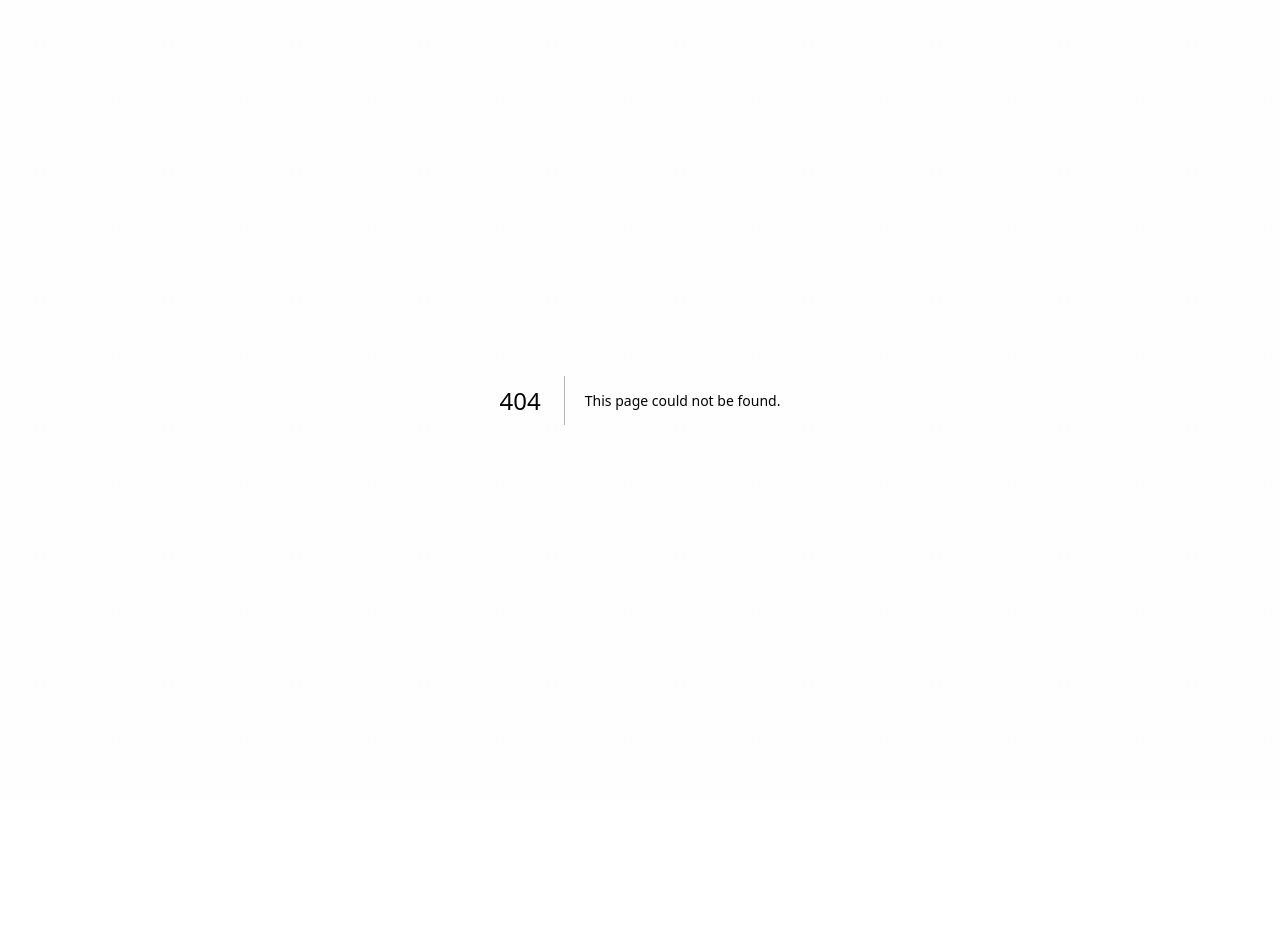
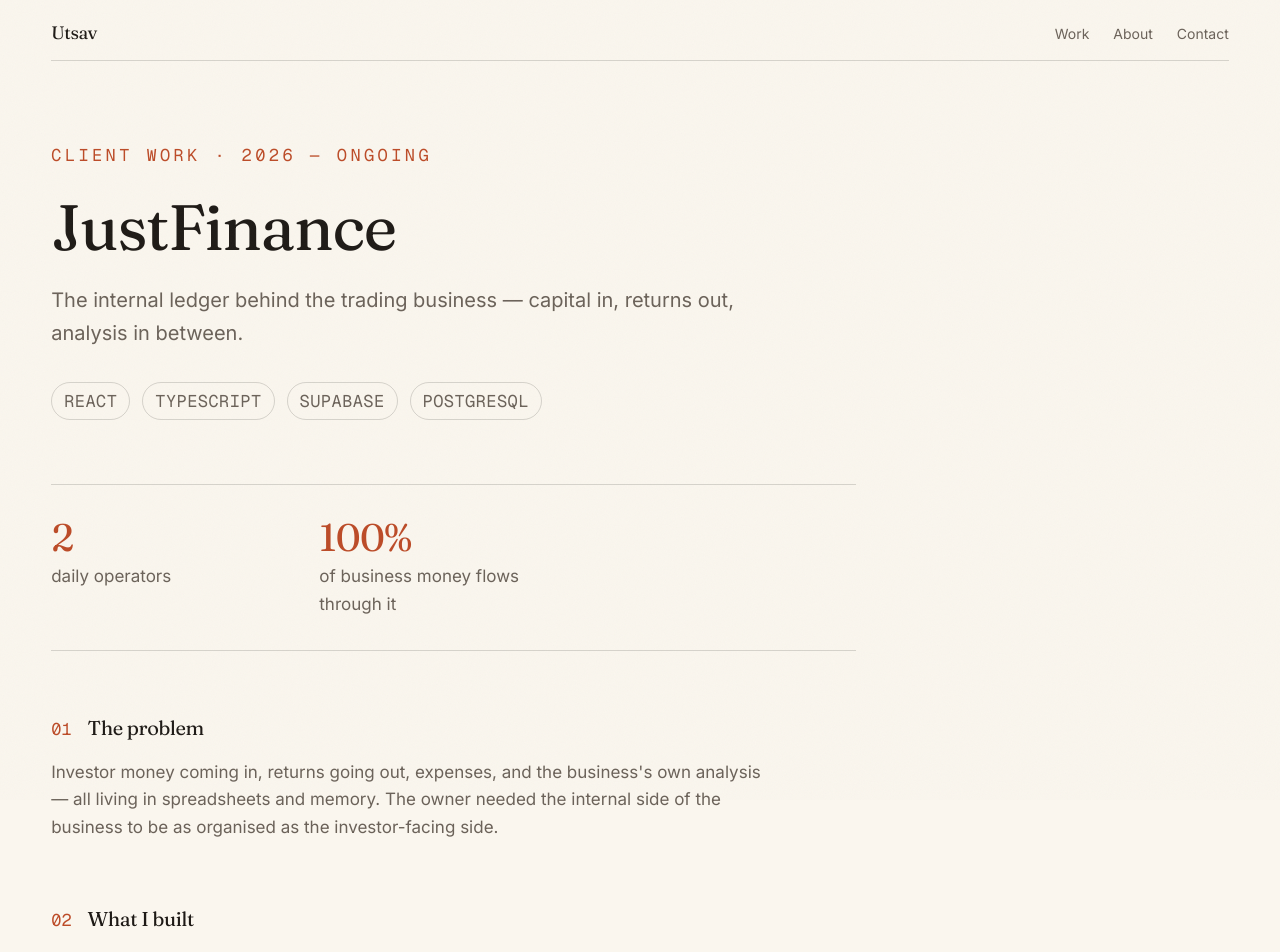
Before and after one commit to justutsav/Personal_Website, a Next.js app: page /work/justfinance in a window 1280 px wide. Before the commit this address had no page. Shown: the top 952 px of the page. Before the commit the page ends 800 px from the top, so only its background shows below. Built offline with nearby package versions, Linux system fonts and the light colour scheme.

Commit message:
feat: case study pages with metrics, story sections, fs-driven screenshot galleries

```diff
--- /dev/null
+++ b/app/work/[slug]/page.tsx
@@ -0,0 +1,165 @@
+import Link from "next/link";
+import { notFound } from "next/navigation";
+import type { Metadata } from "next";
+import { Nav } from "@/components/Nav";
+import { Reveal } from "@/components/Reveal";
+import { CaseGallery } from "@/components/CaseGallery";
+import { projects } from "@/data/projects";
+
+export function generateStaticParams() {
+  return projects.map((p) => ({ slug: p.slug }));
+}
+
+export async function generateMetadata({
+  params,
+}: {
+  params: Promise<{ slug: string }>;
+}): Promise<Metadata> {
+  const { slug } = await params;
+  const project = projects.find((p) => p.slug === slug);
+  if (!project) return {};
+  return {
+    title: `${project.name} — Utsav`,
+    description: project.tagline,
+  };
+}
+
+const storySections = [
+  { key: "problem", label: "The problem" },
+  { key: "build", label: "What I built" },
+  { key: "outcome", label: "The outcome" },
+] as const;
+
+export default async function CaseStudy({
+  params,
+}: {
+  params: Promise<{ slug: string }>;
+}) {
+  const { slug } = await params;
+  const idx = projects.findIndex((p) => p.slug === slug);
+  if (idx === -1) notFound();
+  const project = projects[idx];
+  const next = projects[(idx + 1) % projects.length];
+
+  return (
+    <>
+      <Nav />
+      <main className="px-[var(--edge)]">
+        {/* ---- Case header ---- */}
+        <header className="pt-[10vh] pb-16">
+          <Reveal>
+            <p className="font-mono text-micro uppercase tracking-[0.2em] text-accent mb-6">
+              {project.category} · {project.year}
+            </p>
+          </Reveal>
+          <Reveal delay={0.1}>
+            <h1 className="font-display text-[length:var(--text-h1)] max-w-[16ch]">
+              {project.name}
+            </h1>
+          </Reveal>
+          <Reveal delay={0.2}>
+            <p className="mt-6 text-ink-soft max-w-[55ch] text-[length:var(--text-h3)]">
+              {project.tagline}
+            </p>
+          </Reveal>
+          <Reveal delay={0.3}>
+            <ul className="mt-8 flex flex-wrap gap-x-3 gap-y-2">
+              {project.stack.map((s) => (
+                <li
+                  key={s}
+                  className="font-mono text-micro uppercase tracking-wide text-ink-soft border border-line rounded-full px-3 py-1"
+                >
+                  {s}
+                </li>
+              ))}
+            </ul>
+          </Reveal>
+        </header>
+
+        {/* ---- Metrics band ---- */}
+        <Reveal>
+          <dl className="grid grid-cols-2 md:grid-cols-3 gap-y-8 border-y border-line py-8 max-w-[75ch]">
+            {project.metrics.map((m) => (
+              <div key={m.label}>
+                <dd className="font-display text-[length:var(--text-h2)] text-accent">
+                  {m.value}
+                </dd>
+                <dt className="mt-1 text-small text-ink-soft max-w-[20ch]">
+                  {m.label}
+                </dt>
+              </div>
+            ))}
+          </dl>
+        </Reveal>
+
+        {/* ---- Story ---- */}
+        <article className="max-w-[68ch]">
+          {storySections.map((s, i) => (
+            <Reveal key={s.key}>
+              <section className="mt-16">
+                <h2 className="flex items-baseline gap-4">
+                  <span className="font-mono text-small text-accent">
+                    {String(i + 1).padStart(2, "0")}
+                  </span>
+                  <span className="font-display text-[length:var(--text-h3)]">
+                    {s.label}
+                  </span>
+                </h2>
+                <p className="mt-4 text-ink-soft leading-relaxed">
+                  {project.story[s.key]}
+                </p>
+              </section>
+            </Reveal>
+          ))}
+
+          {project.privateNote && (
+            <Reveal>
+              <aside className="mt-16 bg-paper-raised rounded-sm px-8 py-6 border-l-2 border-accent">
+                <p className="font-display italic text-ink-soft">
+                  {project.privateNote}
+                </p>
+              </aside>
+            </Reveal>
+          )}
+
+          {project.links && project.links.length > 0 && (
+            <Reveal>
+              <ul className="mt-10 flex gap-6">
+                {project.links.map((l) => (
+                  <li key={l.label}>
+                    <a
+                      href={l.href}
+                      target="_blank"
+                      rel="noopener noreferrer"
+                      className="font-mono text-small text-accent hover:text-accent-deep underline underline-offset-4 transition-colors duration-200"
+                    >
+                      {l.label} ↗
+                    </a>
+                  </li>
+                ))}
+              </ul>
+            </Reveal>
+          )}
+        </article>
+
+        {/* ---- Screenshots ---- */}
+        <Reveal>
+          <CaseGallery slug={project.slug} name={project.name} />
+        </Reveal>
+
+        {/* ---- Next case ---- */}
+        <nav className="border-t border-line-strong py-16 mb-8">
+          <p className="font-mono text-micro uppercase tracking-[0.2em] text-ink-soft mb-4">
+            Next
+          </p>
+          <Link
+            href={`/work/${next.slug}`}
+            className="font-display text-[length:var(--text-h1)] hover:text-accent transition-colors duration-200"
+          >
+            {next.name} →
+          </Link>
+        </nav>
+      </main>
+    </>
+  );
+}
--- /dev/null
+++ b/components/CaseGallery.tsx
@@ -0,0 +1,54 @@
+import fs from "fs";
+import path from "path";
+import Image from "next/image";
+
+const IMAGE_EXT = /\.(png|jpe?g|webp|avif|gif)$/i;
+
+/**
+ * Renders every image dropped into public/projects/<slug>/, sorted by
+ * filename. If the folder is empty, shows an editorial placeholder frame
+ * so the layout reads correctly before screenshots are added.
+ */
+export function CaseGallery({ slug, name }: { slug: string; name: string }) {
+  const dir = path.join(process.cwd(), "public", "projects", slug);
+  let images: string[] = [];
+  try {
+    images = fs
+      .readdirSync(dir)
+      .filter((f) => IMAGE_EXT.test(f))
+      .sort();
+  } catch {
+    // folder missing — treat as no images
+  }
+
+  if (images.length === 0) {
+    return (
+      <figure className="my-16 border border-line rounded-sm aspect-[16/10] flex items-center justify-center bg-paper-raised">
+        <figcaption className="text-center px-8">
+          <span className="font-display italic text-[length:var(--text-h3)] text-ink-soft">
+            {name} — screenshots coming soon
+          </span>
+          <span className="block mt-2 font-mono text-micro text-ink-soft">
+            drop images into /public/projects/{slug}/
+          </span>
+        </figcaption>
+      </figure>
+    );
+  }
+
+  return (
+    <div className="my-16 space-y-10">
+      {images.map((img) => (
+        <figure key={img}>
+          <Image
+            src={`/projects/${slug}/${img}`}
+            alt={`${name} — ${img.replace(IMAGE_EXT, "").replace(/[-_]/g, " ")}`}
+            width={1600}
+            height={1000}
+            className="w-full h-auto rounded-sm border border-line"
+          />
+        </figure>
+      ))}
+    </div>
+  );
+}
```
Also changed, not shown: public/projects/README.md (added).
